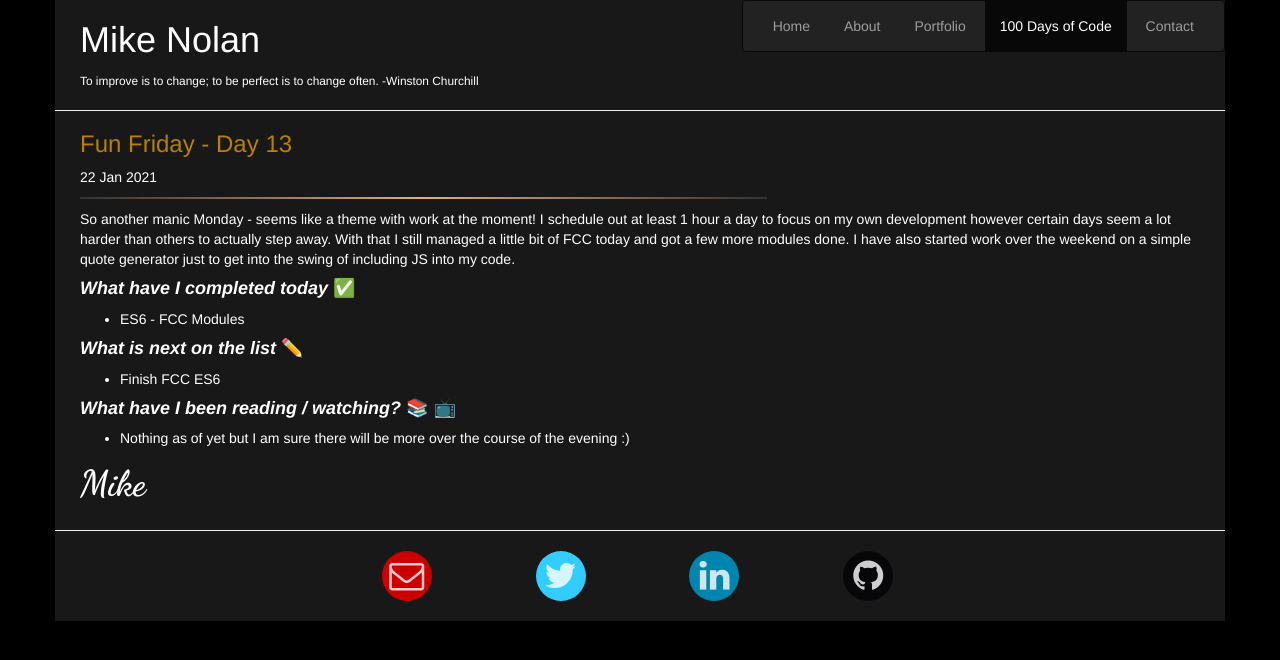
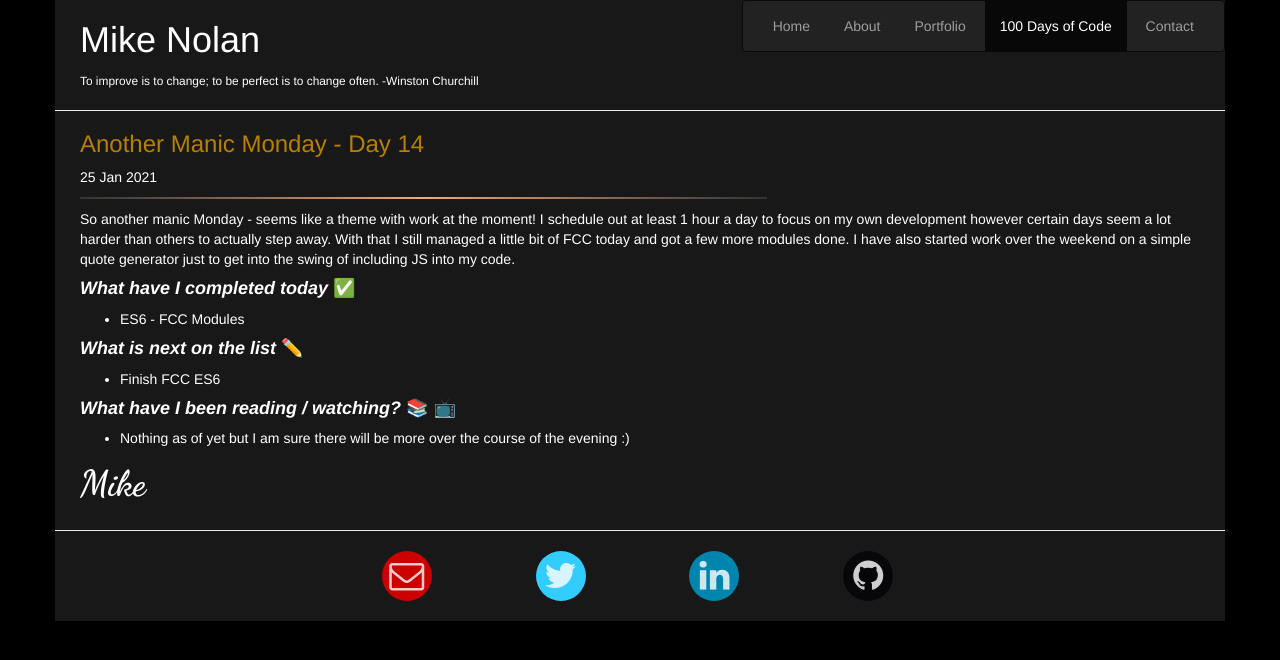
Before and after one commit to mikechristopher/100daysofcode, a Jekyll site: the page built from _posts/2021-01-25-Another-Manic-Monday-Day14.md, in a window 1280 px wide. Shown: the top 660 px of the page. Built offline with Jekyll 4.4.1, drawn with Linux system fonts in a browser that asks for light colours; nearby versions of some CDN libraries; emoji names are drawn with the system emoji font.

Commit message:
update today

```diff
--- a/_posts/2021-01-25-Another-Manic-Monday-Day14.md
+++ b/_posts/2021-01-25-Another-Manic-Monday-Day14.md
@@ -1,7 +1,7 @@
 ---
 layout: post
-title: "Fun Friday - Day 13"
-date: 2021-01-22
+title: "Another Manic Monday - Day 14"
+date: 2021-01-25
 category-name: post
 ---
 
```
